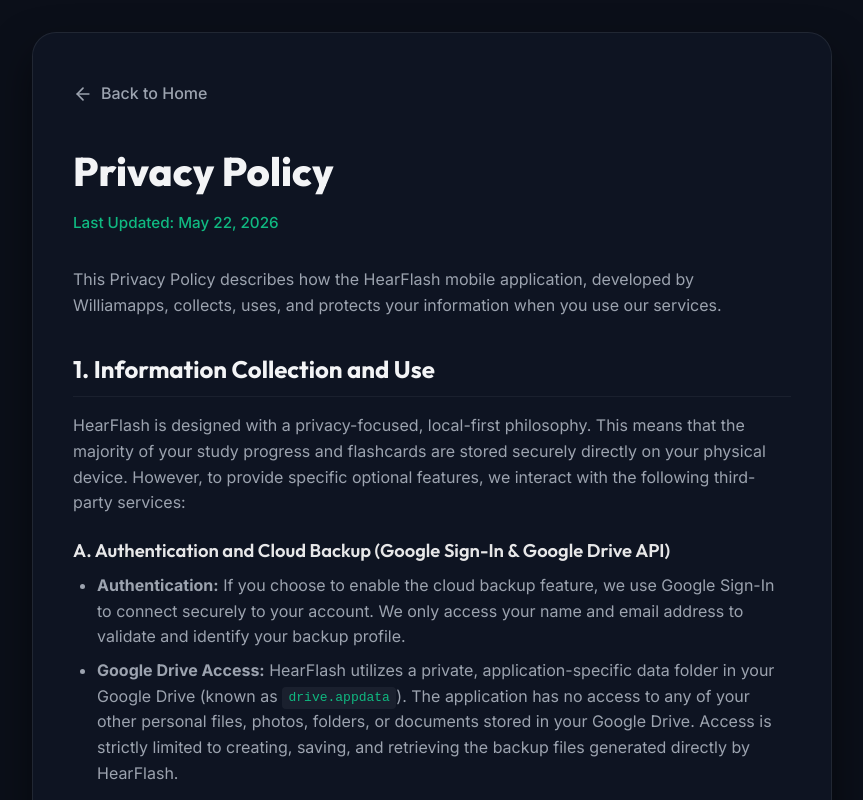
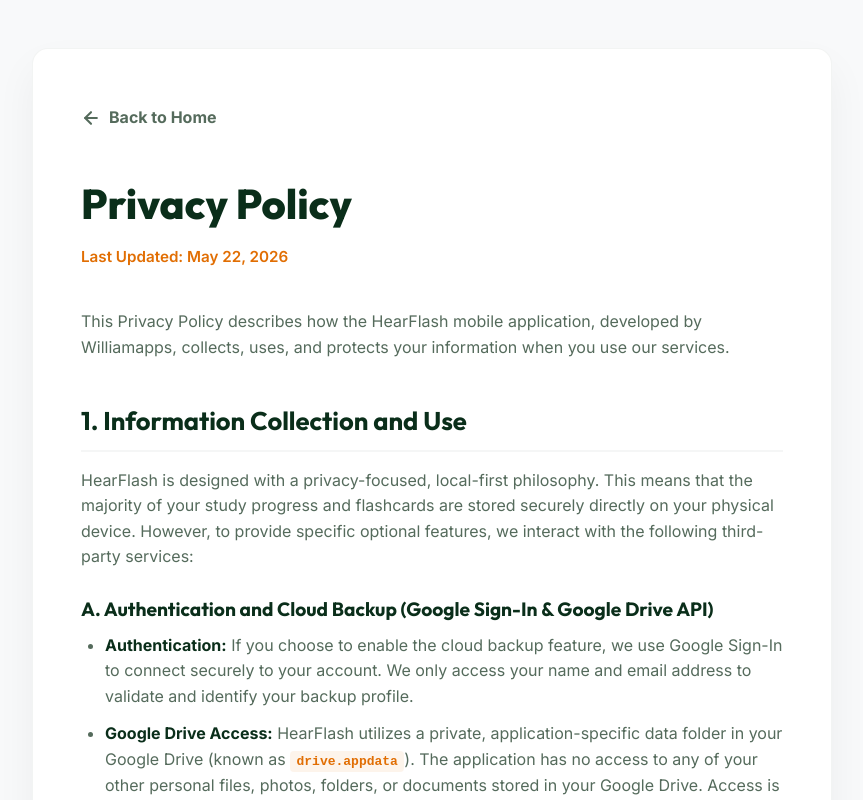
Before and after one commit to williamcawi/williamapps-hearflash, a plain HTML site: page privacy_policy.html in a window 1280 px wide. Shown: the top 800 px of the page, without its empty margins (208-1071 px from the left). Drawn offline with Linux system fonts and the light colour scheme.

Commit message:
Refactor privacy policy styles and layout
Updated styles and layout for the privacy policy page.

```diff
--- a/privacy_policy.html
+++ b/privacy_policy.html
@@ -4,18 +4,21 @@
     <meta charset="UTF-8">
     <meta name="viewport" content="width=device-width, initial-scale=1.0">
     <title>Privacy Policy - HearFlash</title>
+    <!-- Google Fonts -->
     <link rel="preconnect" href="https://fonts.googleapis.com">
     <link rel="preconnect" href="https://fonts.gstatic.com" crossorigin>
     <link href="https://fonts.googleapis.com/css2?family=Inter:wght@300;400;500;600;700&family=Outfit:wght@400;600;700;800&display=swap" rel="stylesheet">
 
     <style>
         :root {
-            --bg-color: #0B0F19;
-            --primary: #10B981;
-            --text-main: #F3F4F6;
-            --text-muted: #9CA3AF;
-            --glass-bg: rgba(17, 24, 39, 0.7);
-            --glass-border: rgba(255, 255, 255, 0.08);
+            --bg-color: #F8F9FA;
+            --surface-white: #FFFFFF;
+            --primary-orange: #E16E03;
+            --forest-green: #0A2E1A;
+            --emerald-black: #020805;
+            --text-muted: #556B5C;
+            --border-radius: 16px;
+            --shadow-premium: 0 20px 40px rgba(2, 8, 5, 0.05);
         }
 
         * {
@@ -27,54 +30,54 @@
         body {
             font-family: 'Inter', sans-serif;
             background-color: var(--bg-color);
-            color: var(--text-main);
+            color: var(--emerald-black);
             line-height: 1.6;
-            padding: 2rem 1rem;
+            padding: 3rem 1rem;
         }
 
         .container {
             max-width: 800px;
             margin: 0 auto;
-            background: var(--glass-bg);
-            border: 1px solid var(--glass-border);
-            padding: 3rem 2.5rem;
-            border-radius: 24px;
-            backdrop-filter: blur(10px);
-            box-shadow: 0 20px 40px rgba(0, 0, 0, 0.5);
+            background: var(--surface-white);
+            border: 1px solid rgba(10, 46, 26, 0.05);
+            padding: 3.5rem 3rem;
+            border-radius: var(--border-radius);
+            box-shadow: var(--shadow-premium);
         }
 
         h1 {
             font-family: 'Outfit', sans-serif;
-            font-size: 2.5rem;
+            font-size: 2.6rem;
             font-weight: 800;
+            color: var(--forest-green);
             margin-bottom: 0.5rem;
-            color: var(--text-main);
         }
 
         .date {
-            color: var(--primary);
-            font-weight: 500;
-            margin-bottom: 2rem;
+            color: var(--primary-orange);
+            font-weight: 600;
+            margin-bottom: 2.5rem;
             font-size: 0.95rem;
         }
 
         h2 {
             font-family: 'Outfit', sans-serif;
-            font-size: 1.5rem;
+            font-size: 1.6rem;
             font-weight: 700;
-            margin-top: 2rem;
+            color: var(--forest-green);
+            margin-top: 2.5rem;
             margin-bottom: 1rem;
-            border-bottom: 1px solid rgba(255, 255, 255, 0.05);
+            border-bottom: 2px solid rgba(10, 46, 26, 0.04);
             padding-bottom: 0.5rem;
         }
 
         h3 {
             font-family: 'Outfit', sans-serif;
-            font-size: 1.15rem;
-            font-weight: 600;
-            margin-top: 1.25rem;
+            font-size: 1.2rem;
+            font-weight: 700;
+            color: var(--forest-green);
+            margin-top: 1.5rem;
             margin-bottom: 0.5rem;
-            color: rgba(255, 255, 255, 0.9);
         }
 
         p {
@@ -85,20 +88,25 @@
 
         ul {
             margin-left: 1.5rem;
-            margin-bottom: 1.25rem;
+            margin-bottom: 1.5rem;
             color: var(--text-muted);
         }
 
         li {
-            margin-bottom: 0.5rem;
+            margin-bottom: 0.75rem;
+        }
+
+        strong {
+            color: var(--forest-green);
         }
 
         code {
-            background: rgba(255, 255, 255, 0.05);
+            background: rgba(225, 110, 3, 0.08);
             padding: 0.2rem 0.4rem;
             border-radius: 4px;
             font-family: monospace;
-            color: var(--primary);
+            color: var(--primary-orange);
+            font-weight: 600;
         }
 
         .btn-back {
@@ -107,13 +115,21 @@
             gap: 0.5rem;
             color: var(--text-muted);
             text-decoration: none;
-            margin-bottom: 2rem;
-            font-weight: 500;
+            margin-bottom: 2.5rem;
+            font-weight: 700;
             transition: color 0.3s;
         }
 
         .btn-back:hover {
-            color: var(--primary);
+            color: var(--primary-orange);
+        }
+
+        .btn-back svg {
+            transition: transform 0.3s;
+        }
+
+        .btn-back:hover svg {
+            transform: translateX(-4px);
         }
 
         @media (max-width: 600px) {
@@ -129,7 +145,7 @@
 <body>
     <div class="container">
         <a href="index.html" class="btn-back">
-            <svg width="20" height="20" viewBox="0 0 24 24" fill="none" stroke="currentColor" stroke-width="2" stroke-linecap="round" stroke-linejoin="round">
+            <svg width="20" height="20" viewBox="0 0 24 24" fill="none" stroke="currentColor" stroke-width="2.5" stroke-linecap="round" stroke-linejoin="round">
                 <line x1="19" y1="12" x2="5" y2="12"></line>
                 <polyline points="12 19 5 12 12 5"></polyline>
             </svg>
```
